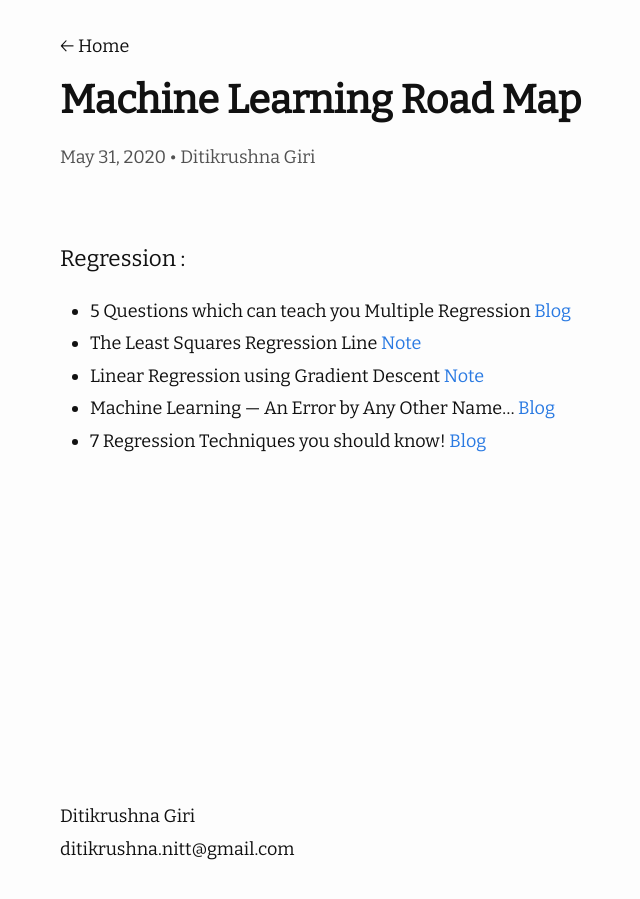
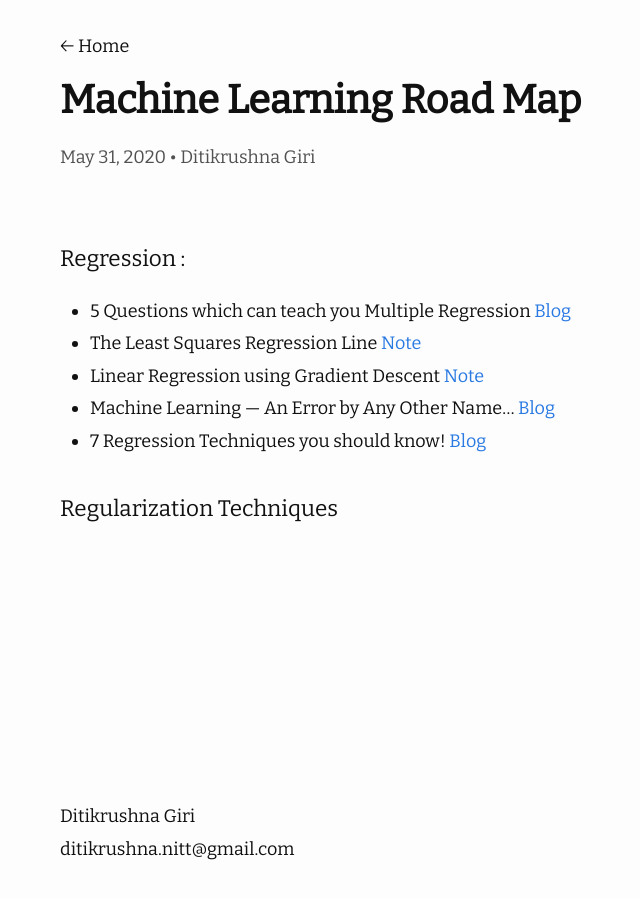
Before and after one commit to ditikrushna/eNotes, a Jekyll site: the page built from _posts/2020-05-31-Machine Learning Road Map.md, in a window 1280 px wide. Shown: the whole page, without its empty margins (210-850 px from the left). Built offline with Jekyll 4.4.1, drawn with Linux system fonts in a browser that asks for light colours; nearby versions of some CDN libraries.

Commit message:
Update 2020-05-31-Machine Learning Road Map.md

```diff
--- a/_posts/2020-05-31-Machine Learning Road Map.md
+++ b/_posts/2020-05-31-Machine Learning Road Map.md
@@ -12,3 +12,5 @@ author: "Ditikrushna Giri"
 -  Machine Learning — An Error by Any Other Name…
  [Blog](https://medium.com/@phuctrt/loss-functions-why-what-where-or-when-189815343d3f)
 - 7 Regression Techniques you should know! [Blog](https://www.analyticsvidhya.com/blog/2015/08/comprehensive-guide-regression/?utm_source=blog&utm_medium=RideandLassoRegressionarticle)
+
+#### Regularization Techniques
```
